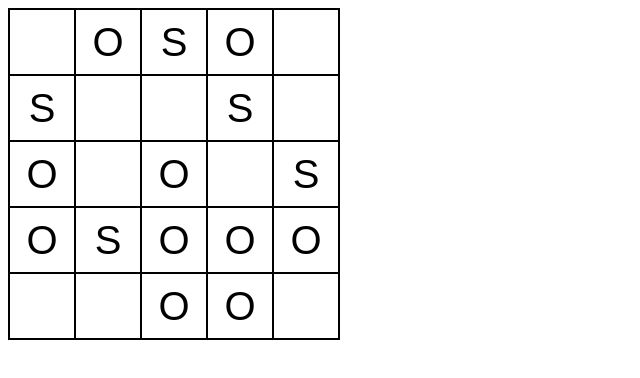
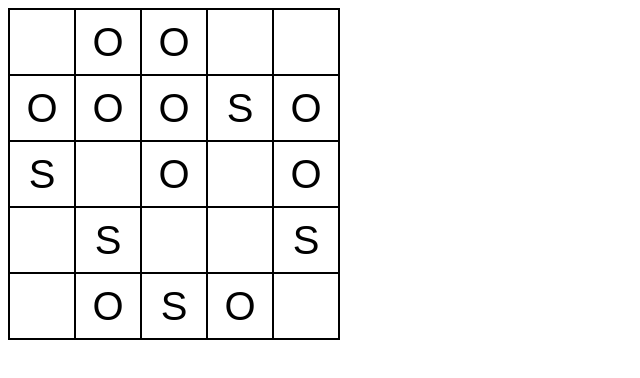
Before and after one commit to Andyloz/Oso, a React app: page / in a window 1280 px wide. Shown: the top 378 px of the page, without its empty margins (0-640 px from the left). Built offline with nearby package versions, Linux system fonts and the light colour scheme.

Commit message:
Corrige errores en OsoGridComp.tsx

```diff
--- a/src/components/OsoGridComp.tsx
+++ b/src/components/OsoGridComp.tsx
@@ -11,21 +11,17 @@ interface Props {
 export default class OsoGridComp extends React.Component<Props, Record<string, never>> {
     render(): React.ReactNode {
         const grid = this.props.table.grid
-
-        const rows = grid.map((row, rowIndex) => {
-            const components = reverseMap(row, (square, colIndex) => {
-                return <OsoSquareComp key={`${colIndex}-${rowIndex}`} square={square}/>
-            })
-            return (
-                <div key={rowIndex} className="OsoRow">
-                    { components }
-                </div>
-            )
-        })
-
         return (
             <div className="OsoGrid">
-                { rows }
+                { reverseMap(grid, (row, rowIndex) => {
+                    return (
+                        <div key={rowIndex} className="OsoRow">
+                            { row.map((square, colIndex) => {
+                                return <OsoSquareComp key={`${rowIndex}-${colIndex}`} square={square}/>
+                            }) }
+                        </div>
+                    )
+                }) }
             </div>
         )
     }
```
